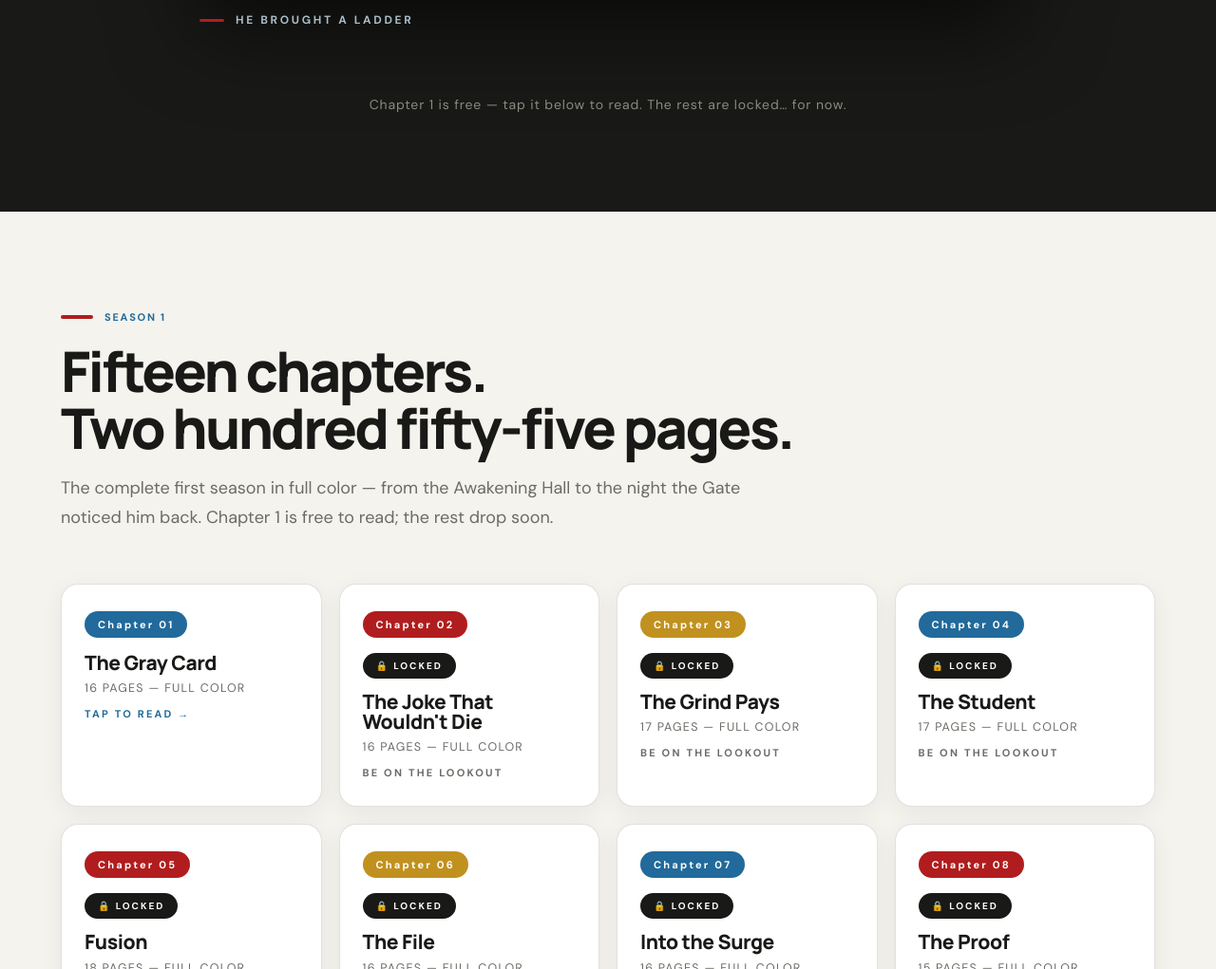
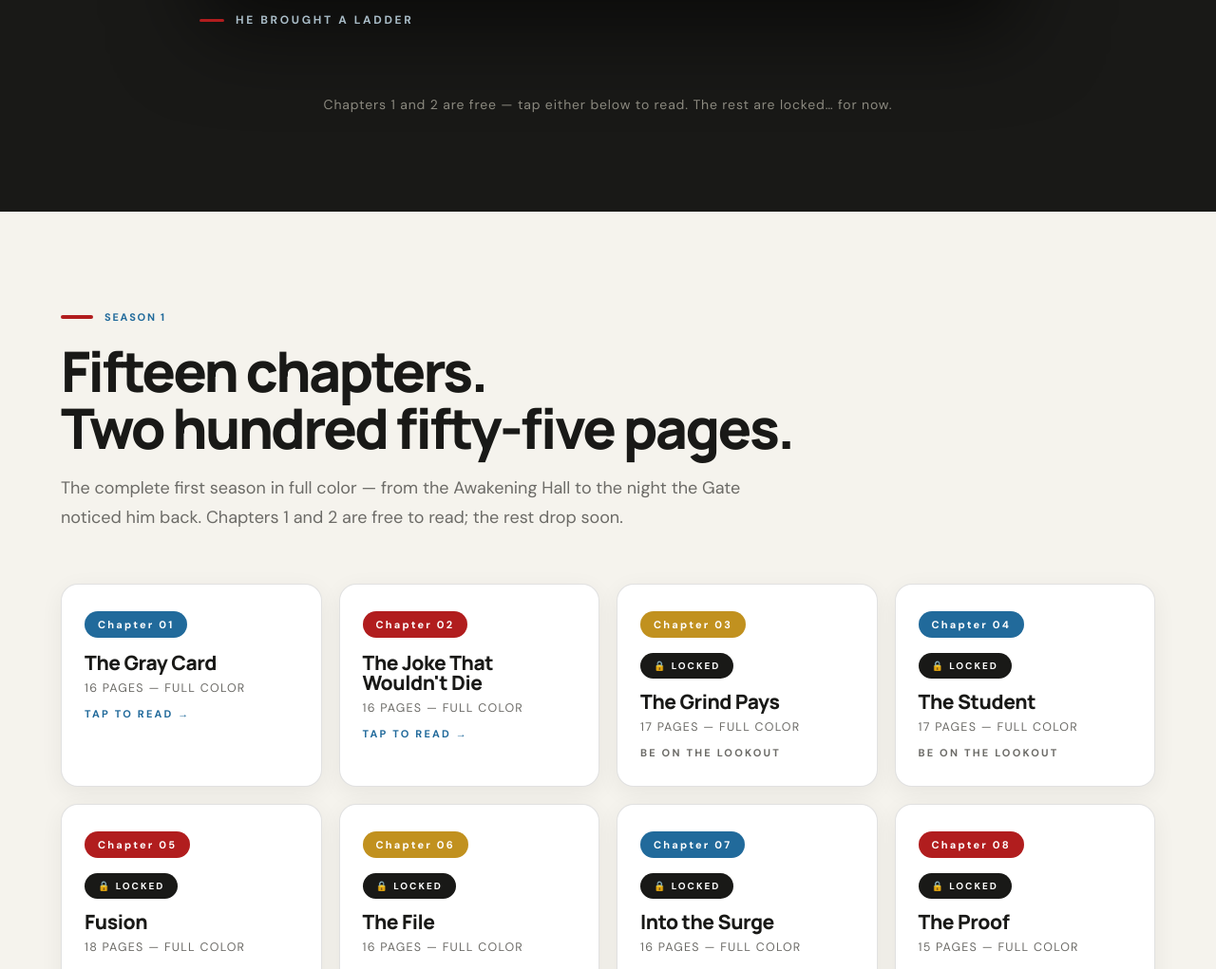
Before and after one commit to anthonysmith917/rankless, a plain HTML site: page index.html in a window 1280 px wide. Shown: the part 5670-6691 px from the top of the page at 95% size. Drawn offline with Linux system fonts and the light colour scheme.

Commit message:
Unlock Rankless Chapter 2 for readers

```diff
--- a/index.html
+++ b/index.html
@@ -291,7 +291,7 @@ footer a{color:var(--sky);text-decoration:none}footer a:hover{text-decoration:un
     <figure class="panel"><img src="assets/panel-examiner.jpg" alt="Kai grins: Morning, examiner"><figcaption>Morning, examiner</figcaption></figure>
     <figure class="panel"><img src="assets/panel-rooftop.jpg" alt="Kai on the rooftop at dawn — He brought a ladder"><figcaption>He brought a ladder</figcaption></figure>
 
-    <p class="pnote reveal">Chapter 1 is free &mdash; tap it below to read. The rest are locked&hellip; for now.</p>
+    <p class="pnote reveal">Chapters 1 and 2 are free &mdash; tap either below to read. The rest are locked&hellip; for now.</p>
   </div>
 </section>
 
@@ -299,7 +299,7 @@ footer a{color:var(--sky);text-decoration:none}footer a:hover{text-decoration:un
   <div class="wrap">
     <div class="eyebrow reveal">Season 1</div>
     <h2 class="reveal d1">Fifteen chapters.<br>Two hundred fifty-five pages.</h2>
-    <p class="lede reveal d2">The complete first season in full color &mdash; from the Awakening Hall to the night the Gate noticed him back. Chapter 1 is free to read; the rest drop soon.</p>
+    <p class="lede reveal d2">The complete first season in full color &mdash; from the Awakening Hall to the night the Gate noticed him back. Chapters 1 and 2 are free to read; the rest drop soon.</p>
     <div class="chap-grid" id="chapGrid"></div>
     <p class="season-note reveal"><b>BE ON THE LOOKOUT</b> &mdash; new chapters drop here first.</p>
   </div>
@@ -362,7 +362,7 @@ const chapters=[
 const cols=['b','r','g'],grid=document.getElementById('chapGrid');
 chapters.forEach(([t,p],i)=>{
   const d=document.createElement('div');
-  const locked=i>0;
+  const locked=i>1;
   d.className='chap reveal'+(locked?' locked':'');d.title=locked?'Locked — be on the lookout':'Tap to read';
   d.innerHTML=`<span class="cnum ${cols[i%3]}">Chapter ${String(i+1).padStart(2,'0')}</span>`+(locked?`<br><span class="lockbadge">&#128274; Locked</span>`:'')+`<h3>${t}</h3><div class="pg">${p} pages &mdash; full color</div>`+(locked?`<span class="tap">Be on the lookout</span>`:`<span class="tap">Tap to read &rarr;</span>`);
   d.onclick=()=>openChapter(i);
@@ -375,7 +375,7 @@ const reader=document.getElementById('reader'),rBody=document.getElementById('rB
 const rio=new IntersectionObserver(es=>es.forEach(e=>{if(e.isIntersecting){e.target.classList.add('visible');rio.unobserve(e.target)}}),{root:rBody,threshold:.08});
 function openChapter(i){
   curCh=i;
-  const locked=i>0;
+  const locked=i>1;
   document.getElementById('rNum').textContent=String(i+1).padStart(2,'0');
   document.getElementById('rTitle').textContent=chapters[i][0];
   rPages.innerHTML='';
```
